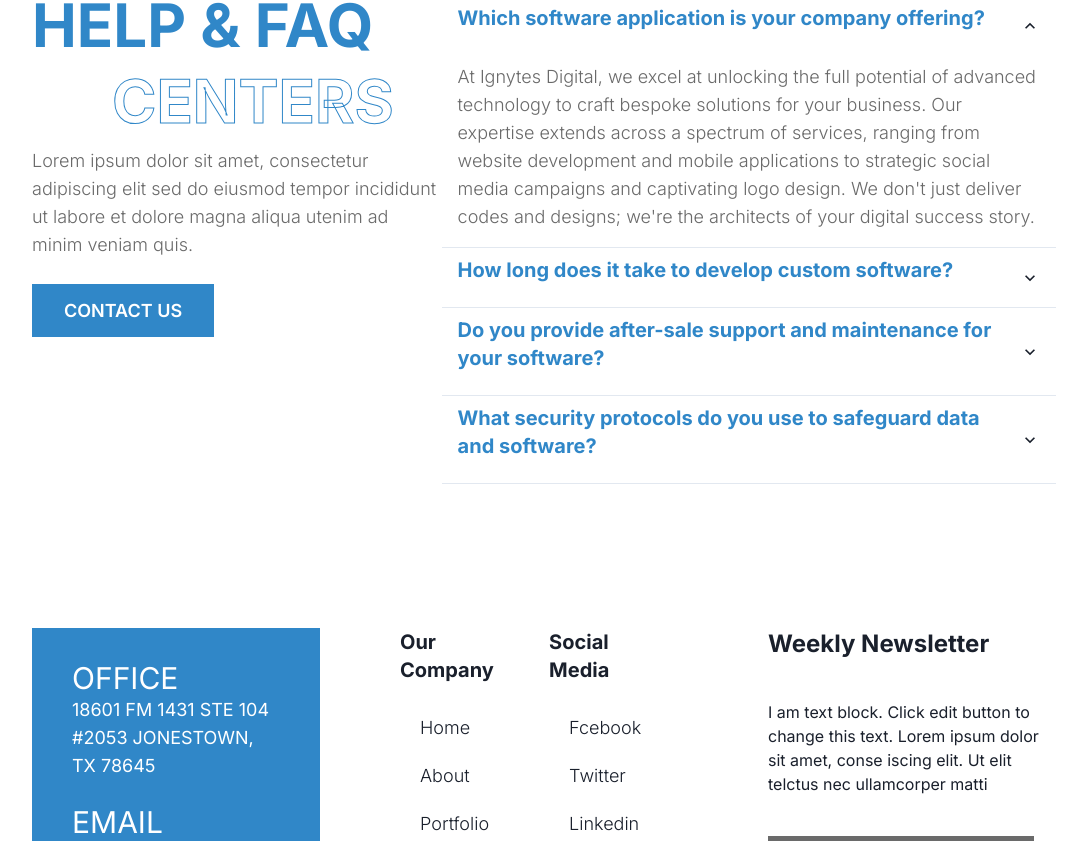
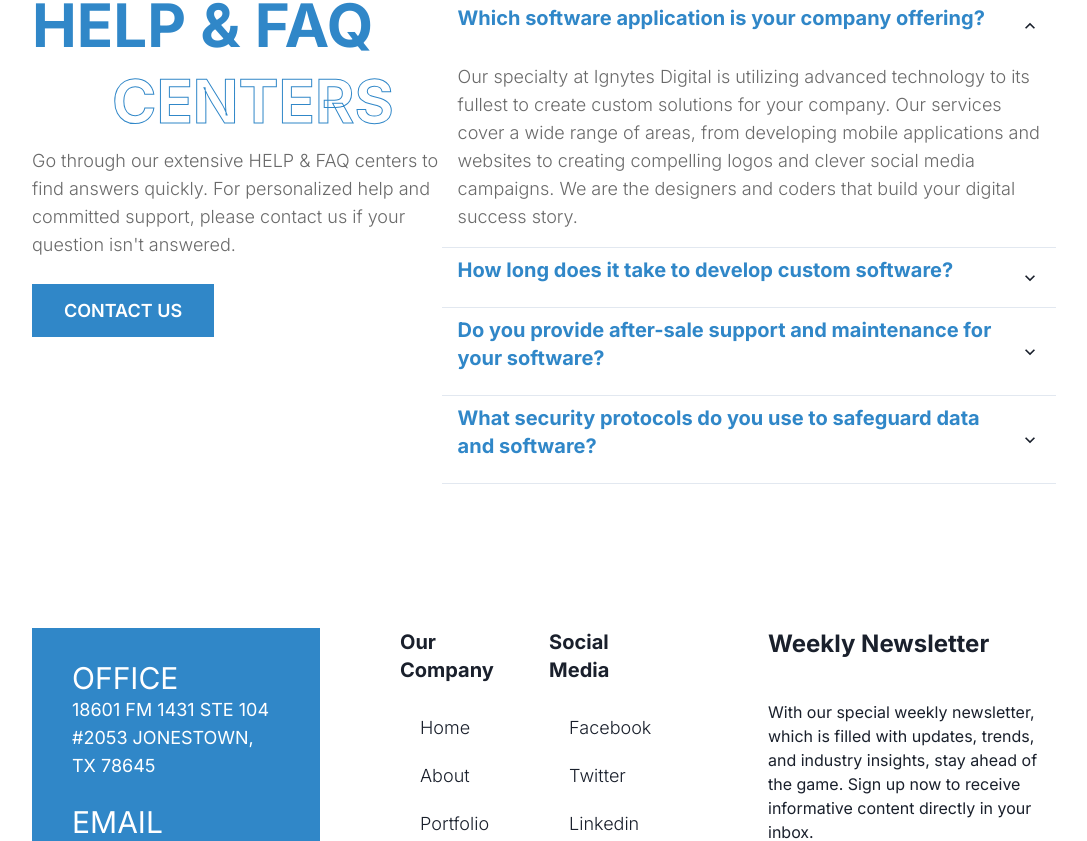
Before and after one commit to euzenwebsites/ignyteslab, a Next.js app: page /contact in a window 1280 px wide. Shown: the part 1735-2576 px from the top of the page, without its empty margins (96-1183 px from the left). Built offline with nearby package versions, Linux system fonts and the light colour scheme.

Commit message:
latest commit

```diff
--- a/app/about/components/FAQ.js
+++ b/app/about/components/FAQ.js
@@ -13,9 +13,8 @@ const FAQ = () => {
             <h1 className='text-light-blue' >HELP & FAQ</h1>
             <h1 className='blue-heading text-[#fff] ml-0 sm:ml-20 mt-4'>CENTERS</h1>
             </div>
-            <p className='text-gray text-lg font-light mt-4 mb-10'>Lorem ipsum dolor sit amet, consectetur adipiscing
-            elit sed do eiusmod tempor incididunt ut labore et dolore
-            magna aliqua utenim ad minim veniam quis.</p>
+            <p className='text-gray text-lg font-light mt-4 mb-10'>Go through our extensive HELP & FAQ centers to find answers quickly. For personalized help and committed support,
+            please contact us if your question isn't answered.</p>
             {/* <AnimatedButton redirect="/portfolio" content="more work"/> */}
 
             <Link href="/contact" className='px-8 py-4 mt-10 bg-light-blue text-white font-semibold  uppercase'>contact us</Link>
--- a/app/components/Services.js
+++ b/app/components/Services.js
@@ -25,15 +25,28 @@ const Services = () => {
         {/* <Link href="/" className=' px-10 py-4 bg-light-blue text-[#fff] font-bold '>more work</Link> */}
         <div className=' flex flex-col mt-16'>
             <ServiceBox icon={logoIcon}
-            heading="Logo Design"/>
+            heading="Logo Design"
+            description='"We strengthen identities by establishing lasting connections, and helping businesses through unique logos"'/>
+
             <ServiceBox icon={webIcon}
-            heading="Web Design"/>
+            heading="Web Design"
+            description='"We convert ideas into captivating web designs and enabling brands to succeed online"'/>
+
             <ServiceBox icon={brandIcon}
-            heading="Branding"/>
+            heading="Branding"
+            description='"We create memorable brand identities that enable companies to leave a lasting, positive impression"'/>
+
             <ServiceBox icon={socialIcon}
-            heading="Social Media"/>
+            heading="Social Media"
+            description='"We build brands via effective SMM that creates a deep connection and lasting growth"'/>
+
             <ServiceBox icon={mobIcon}
-            heading="App Development"/>
+            heading="App Development"
+            description='"We maxmize user engagement and market impact while facilitating business development with creative app solutions"'/>
+
+            <ServiceBox icon={mobIcon}
+            heading="SEO"
+            description='"We maximize growth and visibility in digital environments for companies by means of effective SEO"'/>
         </div>
         <div className='w-[90%] max-sm:w-[100%] bg-light-blue flex flex-col items-start text-white uppercase p-10 mt-24'>
             <p className='text-3xl max-sm:text-xl'>Let’s request more services you need or start creating your next project with us.</p>
--- a/app/components/ui/AccordionFAQ.js
+++ b/app/components/ui/AccordionFAQ.js
@@ -21,8 +21,8 @@ const AccordionFAQ = () => {
       </AccordionButton>
     </h2>
     <AccordionPanel pb={4} className='text-gray text-lg font-light'>
-    At Ignytes Digital, we excel at unlocking the full potential of advanced technology to craft bespoke solutions for your business. Our expertise extends across a spectrum of services, ranging from website development and mobile applications to strategic social media campaigns and captivating logo design.
-    We don't just deliver codes and designs; we're the architects of your digital success story.
+    Our specialty at Ignytes Digital is utilizing advanced technology to its fullest to create custom solutions for your company. Our services cover a wide range of areas, from developing mobile applications and websites to creating compelling logos and clever social media campaigns.
+     We are the designers and coders that build your digital success story.
     </AccordionPanel>
   </AccordionItem>
 
--- a/app/components/ui/Footer.js
+++ b/app/components/ui/Footer.js
@@ -34,7 +34,7 @@ const Footer = () => {
                 <div>
                     <h3 className='text-xl max-sm:text-lg font-bold mb-8'>Social Media</h3>
                     <ul className='flex flex-col gap-6'>
-                        <li className='hover:text-light-blue'><Link href="/">Fcebook</Link> </li>
+                        <li className='hover:text-light-blue'><Link href="/">Facebook</Link> </li>
                         <li className='hover:text-light-blue'><Link href="/">Twitter</Link></li>
                         <li className='hover:text-light-blue'><Link href="/">Linkedin</Link></li>
                     </ul>
@@ -45,8 +45,8 @@ const Footer = () => {
             </div>
             <div>
                     <h1 className='text-2xl font-bold mb-10'>Weekly Newsletter</h1>
-                    <p className='mb-10'>I am text block. Click edit button to change this text. Lorem ipsum dolor sit amet,
-                         conse iscing elit. Ut elit telctus nec ullamcorper matti</p>
+                    <p className='mb-10'>With our special weekly newsletter, which is filled with updates, trends, and industry insights, stay ahead of the game.
+                    Sign up now to receive informative content directly in your inbox.</p>
                     <form>
                         <input placeholder='Your Email' className='bg-gray p-4 mr-4'/>
                         <button className='bg-light-blue text-white p-4'>Send</button>
--- a/app/components/ui/ServiceBox.js
+++ b/app/components/ui/ServiceBox.js
@@ -6,7 +6,7 @@ const ServiceBox = (props) => {
     <div className='grid grid-cols-6 max-sm:grid-cols-3  gap-4 border-b-2 border-light-blue text-[#6A6A6A] pb-8 pt-8'>
                 <Image className='col-span-1' src={props.icon}/>
                 <h1 className='text-3xl font-bold col-span-2'>{props.heading}</h1>
-                <p className='col-span-3 text-lg font-normal italic '>Risus nec feugiat in fermentum posuere urna. Mi in nulla posuere sollicitudin .</p>
+                <p className='col-span-3 text-lg font-normal italic '>{props.description}</p>
     </div>
   )
 }
```
